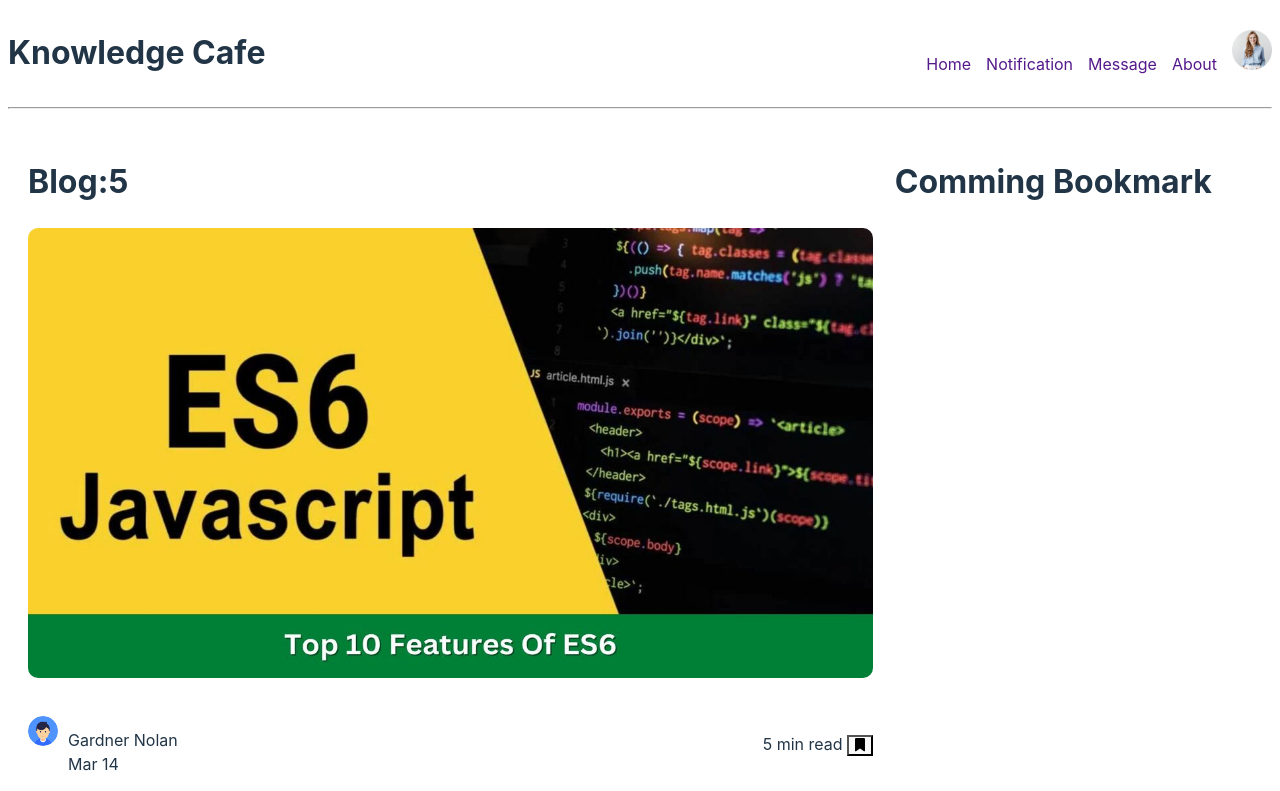
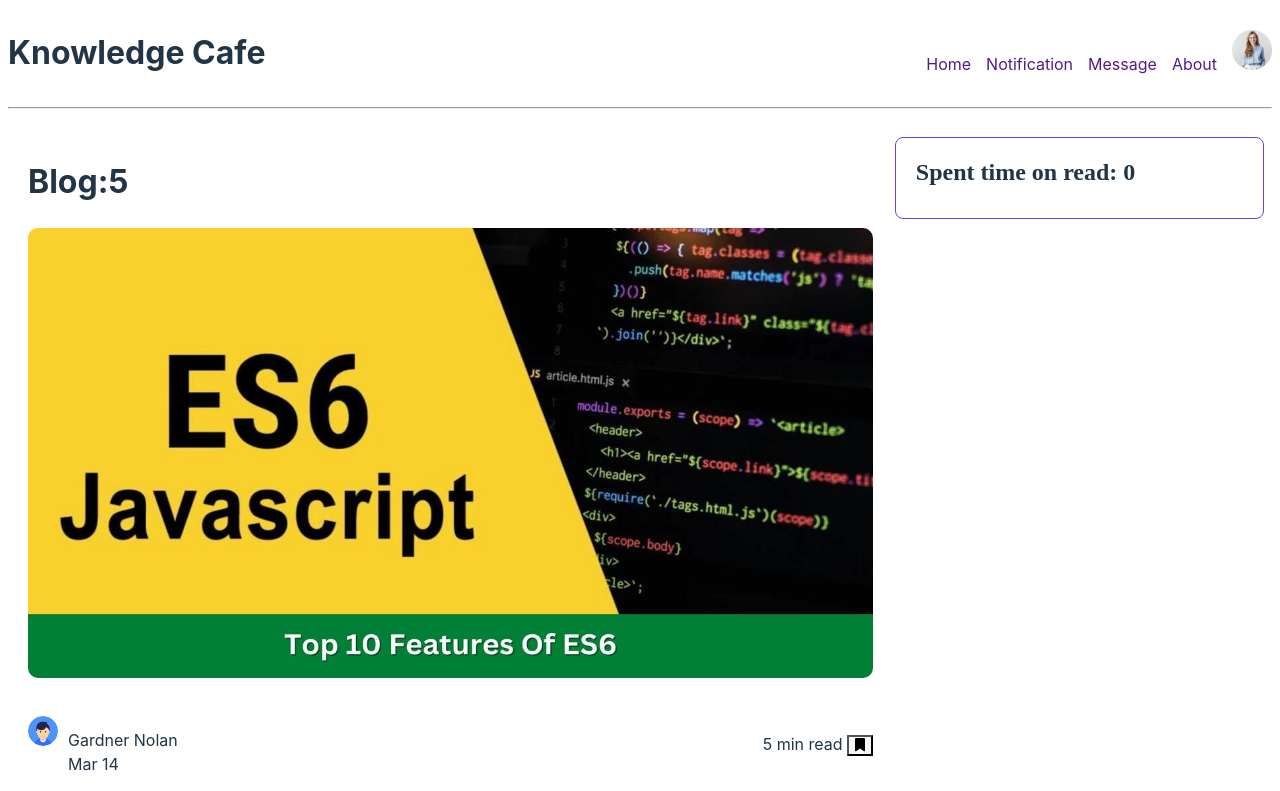
Before and after one commit to vatiza/knowledge-cafe-A8-, a React (Vite) app: page / in a window 1280 px wide. Shown: the top 791 px of the page. Built offline with nearby package versions, Linux system fonts and the light colour scheme.

Commit message:
read time work

```diff
--- a/src/App.css
+++ b/src/App.css
@@ -12,6 +12,8 @@
   grid-gap: 10px;
 
 }
+
+
 
 .logo:hover {
   filter: drop-shadow(0 0 2em #646cffaa);
--- a/src/App.jsx
+++ b/src/App.jsx
@@ -1,14 +1,17 @@
 
+import { useState } from 'react'
 import './App.css'
 import Blogs from './Components/Blogs/Blogs'
-import Bookmark from './Components/Bookmarks/Bookmark'
+import Bookmark from './Components/Bookmarks/Bookmarks'
 import Nav from './Components/Nav/Nav'
 
 function App() {
+  const [newreadTime, setnewreadTime] = useState(0)
 
   const markAsBtn = (id, readtime) => {
-    console.log('clicked', id);
-    console.log('time', readtime);
+    const addNewReadTime = newreadTime + readtime;
+    setnewreadTime(addNewReadTime);
+    // console.log(addNewReadTime);
   }
 
 
@@ -17,11 +20,11 @@ function App() {
       <Nav></Nav>
       <div className='main-body'>
         <Blogs markAsBtn={markAsBtn}  ></Blogs>
-        <Bookmark  ></Bookmark>
+        <Bookmark newreadTime={newreadTime} ></Bookmark>
 
       </div>
     </>
   );
-};
+}
 
 export default App
--- a/src/Components/Bookmarks/Bookmark.jsx
+++ /dev/null
@@ -1,12 +0,0 @@
-
-
-const Bookmark = () => {
-    return (
-        <div>
-            <h1>Comming Bookmark</h1>
-
-        </div>
-    );
-};
-
-export default Bookmark;
--- /dev/null
+++ b/src/Components/Bookmarks/Bookmarks.css
@@ -0,0 +1,19 @@
+.bookmark-time-container {
+    width: 100%;
+    height: 80px;
+    border-radius: 8px;
+    border: 1px solid #6047EC;
+    position: sticky;
+    top: 0;
+
+}
+
+.bookmark-time-container h1 {
+    font-family: "Exo 2";
+    font-size: 24px;
+    font-style: normal;
+    margin-left: 20px;
+    place-items: center;
+
+
+}
--- /dev/null
+++ b/src/Components/Bookmarks/Bookmarks.jsx
@@ -0,0 +1,22 @@
+import './Bookmarks.css'
+import PropTypes from 'prop-types';
+
+const Bookmark = ({ newreadTime }) => {
+    console.log(newreadTime);
+    return (
+        <>
+            <div className="bookmark-time-container">
+                <h1>Spent time on read: {newreadTime}</h1>
+            </div>
+            <div className='bookmark-title-section'>
+
+            </div>
+
+        </>
+    );
+};
+Bookmark.propTypes = {
+    // bookmarks: PropTypes.array,
+    newreadTime: PropTypes.number
+}
+export default Bookmark;
```
Also changed, not shown: src/Components/Blogs/Blogs.jsx (line endings or trailing spaces), src/Components/Bookmarks/Bookmark.css (deleted).
